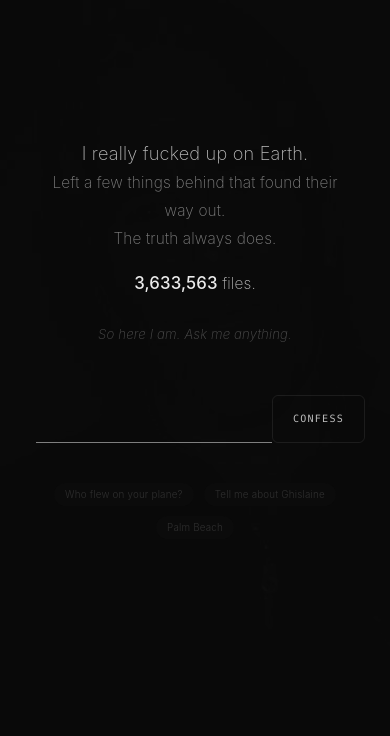
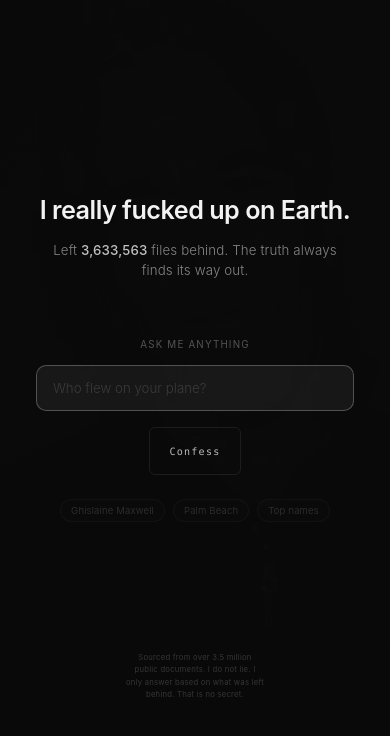
Before and after one commit to loudfair/abovea.cloud, a Flask app: page / in a window 390 px wide. Shown: the top 736 px of the page. Run offline with Flask 3, Linux system fonts and the light colour scheme.

Commit message:
Clean Apple UX: label, rounded input, pill button, disclaimer
- "Ask me anything" label above input with placeholder hint
- Rounded input field with subtle border
- White pill "Confess" button (Apple style)
- Bottom disclaimer: sourced from 3.5m public docs, does not lie
- Cleaner hero: title + one-line subtitle, no clutter
- Mobile responsive

Co-authored-by: Cursor <cursoragent@cursor.com>

```diff
--- a/static/style.css
+++ b/static/style.css
@@ -772,107 +772,140 @@ main {
     flex-direction: column;
     align-items: center;
     justify-content: center;
-    min-height: 85vh;
+    min-height: 88vh;
     text-align: center;
     padding: 0 24px;
+    position: relative;
 }
 
 .hero-text {
-    margin-bottom: 48px;
-}
-
-.hero-text p {
-    font-size: 1.35rem;
-    font-weight: 200;
-    color: var(--text-tertiary);
-    line-height: 1.8;
+    margin-bottom: 56px;
+    max-width: 640px;
+}
+
+.hero-title {
+    font-size: 2.6rem;
+    font-weight: 600;
+    color: rgba(255, 255, 255, 0.95);
+    line-height: 1.2;
+    letter-spacing: -0.02em;
+    margin-bottom: 16px;
+}
+
+.hero-sub {
+    font-size: 1.15rem;
+    font-weight: 300;
+    color: rgba(255, 255, 255, 0.5);
+    line-height: 1.5;
     letter-spacing: 0.01em;
 }
 
-.hero-text p:first-child {
-    font-size: 1.6rem;
-    color: var(--text-secondary);
-}
-
-.hero-count {
-    margin-top: 16px !important;
-    color: var(--text-secondary) !important;
-}
-
-.hero-count strong {
-    color: var(--text-primary);
+.hero-sub strong {
+    color: rgba(255, 255, 255, 0.75);
     font-weight: 500;
-    font-size: 1.5rem;
-}
-
-.hero-cta {
-    margin-top: 24px !important;
-    font-style: italic;
-    color: var(--text-muted) !important;
-    font-size: 1.1rem !important;
-}
-
-.hero-search {
-    display: flex;
-    gap: 0;
+}
+
+/* Input area */
+.hero-input-area {
     width: 100%;
-    max-width: 480px;
-    margin-bottom: 40px;
-}
-
-.hero-search input {
-    flex: 1;
-    background: transparent;
-    border: none;
-    border-bottom: 1px solid var(--border);
-    padding: 14px 4px;
-    font-size: 1.05rem;
-    color: var(--text-primary);
+    max-width: 520px;
+    margin-bottom: 24px;
+}
+
+.hero-label {
+    display: block;
+    font-size: 0.7rem;
+    font-weight: 400;
+    letter-spacing: 0.12em;
+    text-transform: uppercase;
+    color: rgba(255, 255, 255, 0.3);
+    margin-bottom: 12px;
+}
+
+.hero-input-area input {
+    width: 100%;
+    background: rgba(255, 255, 255, 0.04);
+    border: 1px solid rgba(255, 255, 255, 0.1);
+    border-radius: 10px;
+    padding: 16px 20px;
+    font-size: 1rem;
+    font-weight: 300;
+    color: rgba(255, 255, 255, 0.9);
     outline: none;
     font-family: var(--font);
-    transition: border-color var(--transition);
-}
-
-.hero-search input:focus {
-    border-color: var(--text-tertiary);
-}
-
-.hero-search button {
-    background: none;
+    transition: border-color 0.2s ease, background 0.2s ease;
+    text-align: left;
+}
+
+.hero-input-area input::placeholder {
+    color: rgba(255, 255, 255, 0.15);
+    font-weight: 300;
+}
+
+.hero-input-area input:focus {
+    border-color: rgba(255, 255, 255, 0.25);
+    background: rgba(255, 255, 255, 0.06);
+}
+
+/* Apple-style button */
+.hero-btn {
+    display: inline-block;
+    margin-top: 16px;
+    background: rgba(255, 255, 255, 0.9);
+    color: #0a0a0a;
     border: none;
-    border-bottom: 1px solid var(--border);
-    padding: 14px 20px;
-    font-size: 0.7rem;
+    border-radius: 980px;
+    padding: 12px 36px;
+    font-family: var(--font);
+    font-size: 0.88rem;
     font-weight: 500;
-    letter-spacing: 0.15em;
-    color: var(--text-tertiary);
+    letter-spacing: 0.02em;
     cursor: pointer;
-    font-family: var(--font);
-    transition: color var(--transition);
-}
-
-.hero-search button:hover {
-    color: var(--text-primary);
-}
-
+    transition: background 0.2s ease, transform 0.1s ease;
+}
+
+.hero-btn:hover {
+    background: rgba(255, 255, 255, 1);
+}
+
+.hero-btn:active {
+    transform: scale(0.97);
+}
+
+/* Suggestions */
 .hero-suggestions {
     display: flex;
     flex-wrap: wrap;
     justify-content: center;
-    gap: 10px;
+    gap: 8px;
+    margin-bottom: 0;
 }
 
 .hero-suggestions .suggestion {
-    font-size: 0.75rem;
+    font-size: 0.72rem;
     padding: 6px 14px;
-    opacity: 0.3;
-    border-color: transparent;
+    opacity: 0.35;
+    border-color: rgba(255, 255, 255, 0.08);
     transition: opacity var(--transition);
 }
 
 .hero-suggestions .suggestion:hover {
     opacity: 0.8;
-    border-color: var(--border);
+}
+
+/* Disclaimer at bottom */
+.hero-disclaimer {
+    position: absolute;
+    bottom: 28px;
+    left: 50%;
+    transform: translateX(-50%);
+    font-size: 0.62rem;
+    font-weight: 400;
+    color: rgba(255, 255, 255, 0.18);
+    max-width: 480px;
+    line-height: 1.6;
+    text-align: center;
+    letter-spacing: 0.03em;
 }
 
 /* ─── Results Top Bar ─────────────────────────────────────────────────────── */
@@ -1135,13 +1168,13 @@ mark, .highlight {
     main { padding: 0 16px 40px; }
 
     /* Hero mobile */
-    .hero { min-height: 80vh; padding: 0 20px; }
-    .hero-text p { font-size: 1.1rem; }
-    .hero-text p:first-child { font-size: 1.3rem; }
-    .hero-count strong { font-size: 1.2rem; }
-    .hero-cta { font-size: 0.95rem !important; }
-    .hero-search { max-width: 100%; }
-    .hero-suggestions .suggestion { font-size: 0.7rem; padding: 5px 10px; }
+    .hero { min-height: 85vh; padding: 0 20px; }
+    .hero-title { font-size: 1.8rem; }
+    .hero-sub { font-size: 0.95rem; }
+    .hero-input-area { max-width: 100%; }
+    .hero-input-area input { font-size: 0.95rem; padding: 14px 16px; }
+    .hero-suggestions .suggestion { font-size: 0.68rem; padding: 5px 10px; }
+    .hero-disclaimer { font-size: 0.55rem; bottom: 16px; padding: 0 20px; max-width: 100%; }
 
     /* Results topbar */
     .results-topbar { gap: 8px; padding: 12px 0; }
--- a/templates/index.html
+++ b/templates/index.html
@@ -12,23 +12,23 @@
 
         <section id="hero" class="hero">
             <div class="hero-text">
-                <p>I really fucked up on Earth.</p>
-                <p>Left a few things behind that found their way out.</p>
-                <p>The truth always does.</p>
-                <p class="hero-count"><strong>3,633,563</strong> files.</p>
-                <p class="hero-cta">So here I am. Ask me anything.</p>
+                <p class="hero-title">I really fucked up on Earth.</p>
+                <p class="hero-sub">Left <strong>3,633,563</strong> files behind. The truth always finds its way out.</p>
             </div>
 
-            <div class="hero-search">
-                <input type="text" id="search-input" placeholder="" autofocus>
-                <button id="ask-btn" onclick="doAsk()">CONFESS</button>
+            <div class="hero-input-area">
+                <label class="hero-label" for="search-input">Ask me anything</label>
+                <input type="text" id="search-input" placeholder="Who flew on your plane?" autofocus>
+                <button class="hero-btn" id="ask-btn" onclick="doAsk()">Confess</button>
             </div>
 
             <div class="hero-suggestions">
-                <button class="suggestion" onclick="doAskDirect('Who flew on your plane?')">Who flew on your plane?</button>
-                <button class="suggestion" onclick="doAskDirect('Tell me about Ghislaine')">Tell me about Ghislaine</button>
+                <button class="suggestion" onclick="doAskDirect('Tell me about Ghislaine')">Ghislaine Maxwell</button>
                 <button class="suggestion" onclick="doAskDirect('What happened at Palm Beach?')">Palm Beach</button>
+                <button class="suggestion" onclick="doAskDirect('Who are the most mentioned people in your files?')">Top names</button>
             </div>
+
+            <p class="hero-disclaimer">Sourced from over 3.5 million public documents. I do not lie. I only answer based on what was left behind. That is no secret.</p>
         </section>
 
         <section id="results-area" style="display:none">
```
